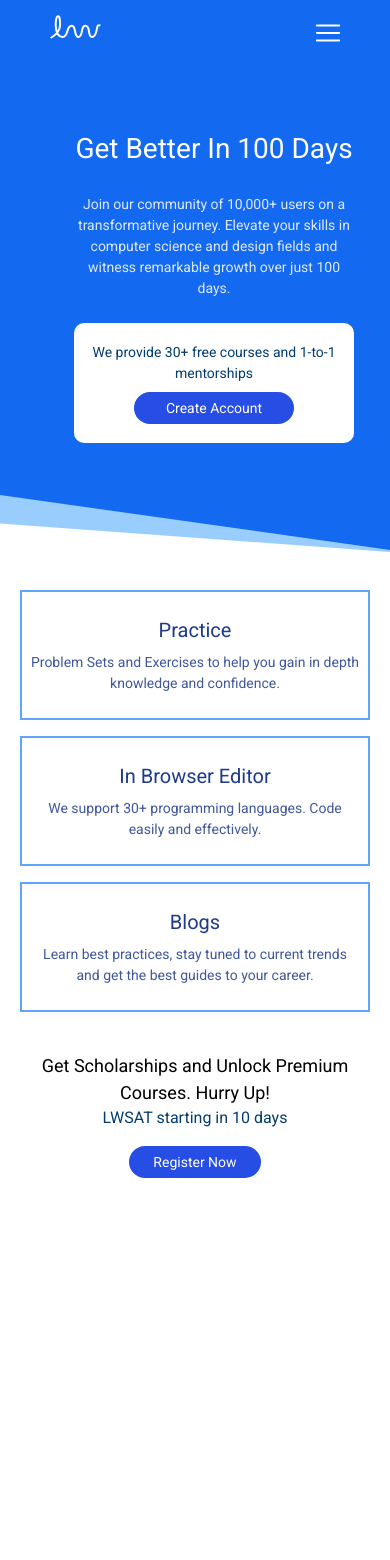
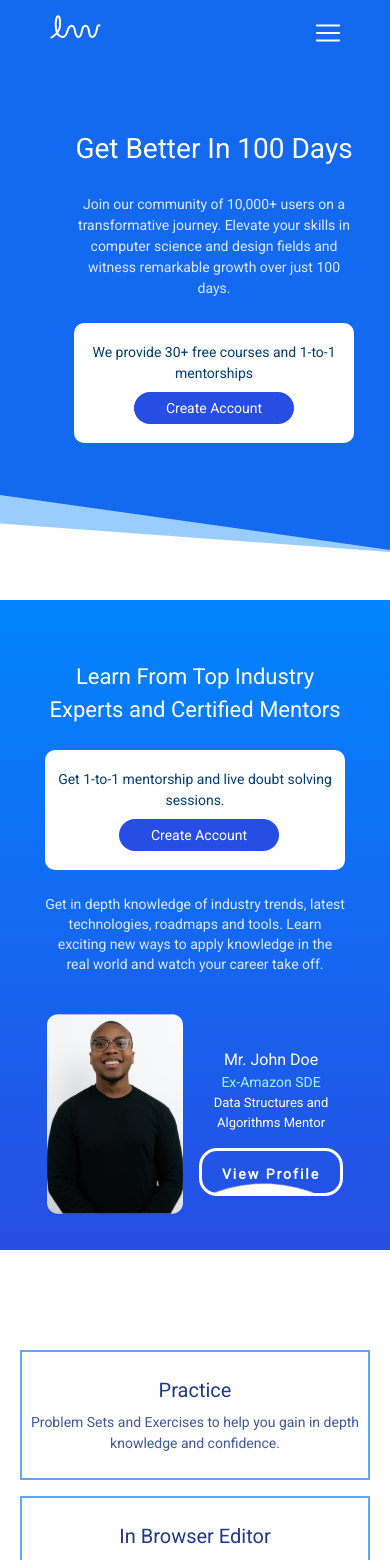
Before and after one commit to aayushi-2003/LearnWave, a React (Create React App) app: page / in a window 390 px wide. Shown: the top 1560 px of the page. Before the commit the page ends 1218 px from the top, so only its background shows below. Built offline with nearby package versions, Linux system fonts and the light colour scheme.

Commit message:
mentor section - responsive

```diff
--- a/src/App.js
+++ b/src/App.js
@@ -4,6 +4,7 @@ import Hero from './Hero';
 import Scholarship from './Scholarship';
 import {Features} from './Features';
 import Courses from './Courses';
+import Mentors from './Mentors';
 
 function App() {
   return (
@@ -11,6 +12,7 @@ function App() {
       <Navbar/>
       <Hero/>
       {/* <Courses/> */}
+      <Mentors/>
       <Features/>
       <Scholarship/>
     </div>
--- a/src/Features.js
+++ b/src/Features.js
@@ -1,6 +1,6 @@
 export const Features = () => {
   return (
-    <div className="flex flex-col md:flex-row justify-center items-center space-y-4 md:space-y-0 space-x-0 md:space-x-4 lg:space-x-8 xl:space-x-10 py-10 px-20">
+    <div className="section flex flex-col md:flex-row justify-center items-center space-y-4 md:space-y-0 space-x-0 md:space-x-4 lg:space-x-8 xl:space-x-10 py-10 px-20">
         <div className="h-[130px] lg:h-[170px] xl:h-[195px] border-2 border-blue-400 w-[350px] lg:w-[300px] xl:w-[350px] px-2 lg:px-6 py-4 xl:py-8 space-y-2 flex flex-col justify-center items-center md:items-start">
             <h1 className='text-xl lg:text-2xl xl:text-3xl text-blue-900'>Practice</h1>
             <p className="text-[14px] lg:text-base xl:text-lg text-blue-900 text-center md:text-justify text-opacity-85">Problem Sets and Exercises to help you gain in depth knowledge and confidence.</p>
--- /dev/null
+++ b/src/Mentors.js
@@ -0,0 +1,32 @@
+import mentor from './assets/mentor.svg';
+const Mentors = () => {
+  return (
+    <div className="section flex items-center justify-center ">
+        <div className="content-box  w-full md:w-[650px] lg:w-[900px] xl:w-[1200px] bg-gradient-to-b from-[#0285FF] to-[#264DE4] md:rounded-3xl flex items-center justify-center px-[50px] md:px-[80px] lg:px-[100px] py-[20px] md:py-[50px] md:space-x-20 flex-col lg:flex-row space-y-10 lg:space-y-0">
+            <div className='space-y-6 lg:space-y-10 md:w-[650px] md:px-[80px] lg:px-0 mt-10 lg:mt-0 flex items-center justify-center flex-col'>
+                <h1 className='text-[22px] md:text-[32px] lg:text-[50px] text-white text-center lg:text-left'>Learn From Top Industry Experts and Certified Mentors</h1>
+                <div className='w-[300px] md:w-[500px] xl:w-[650px] h-[120px] md:h-[80px] lg:h-[50px] xl:h-[70px] bg-white rounded-[10px] xl:rounded-[16px] flex flex-col lg:flex-row items-center justify-center max-lg:space-y-2 space-x-2 xl:space-x-4'>
+                    <p className='text-[#023C72] text-[14px] md:text-[16px] lg:text-[14px] xl:text-[16px] text-center md:text-nowrap'>Get 1-to-1 mentorship and live doubt solving sessions.</p>
+                    <button className='bg-secondary-blue px-8 lg:px-4 xl:px-8 py-1 xl:py-2 rounded-full hover:bg-opacity-85'>
+                        <span className='text-[14px] md:text-base text-white text-nowrap'>Create Account</span>
+                    </button>
+                </div>
+                <p className='text-white text-[14px] md:text-base lg:text-lg leading-5 md:leading-7 text-center lg:text-left text-opacity-85'>Get in depth knowledge of industry trends, latest technologies, roadmaps and tools. Learn exciting new ways to apply knowledge in the real world and watch your career take off.</p>
+            </div>
+            <div className='flex flex-row lg:flex-col justify-center items-center text-white space-x-4'>
+                <img src={mentor} alt="mentor" className='h-[200px] lg:h-[300px] xl:h-[350px] mb-4 xl:mb-2'/>
+                <div className='flex flex-col items-center justify-center'>
+                <span className='text-[16px] md:text-[20px]'>Mr. John Doe</span>
+                <span className='text-cyan-200 text-[14px] md:text-[18px]'>Ex-Amazon SDE</span>
+                <span className='text-center text-[13px] md:text-base'>Data Structures and Algorithms Mentor</span>
+                <button className='btn text-nowrap mt-4 xl:mt-2 '>
+                    <span className='text-[14px] md:text-[16px] lg:text-[20px]'>View Profile</span>
+                    </button>
+                </div>
+            </div>
+        </div>
+    </div>
+  )
+}
+
+export default Mentors
--- a/src/Navbar.js
+++ b/src/Navbar.js
@@ -7,7 +7,7 @@ import { IoMdClose } from "react-icons/io";
 const Navbar = () => {
     const [toggleMenu, setToggleMenu] = useState(false);
   return (
-    <div className=' navbar-container w-full fixed top-0 left-0 bg-primary-blue lg:h-[120px] md:h-[80px] h-[65px] xl:px-[150px] md:px-[100px] px-[50px] flex items-center justify-between z-10'>
+    <div className=' navbar-container w-full fixed top-0 left-0 bg-primary-blue lg:h-[120px] md:h-[80px] h-[65px] xl:px-[150px] md:px-[100px] px-[50px] flex items-center justify-between z-[999]'>
         <div className="logo flex items-center space-x-4">
             <img src={Logo} alt="logo" className='mb-3 lg:h-[30px] md:h-[26px] h-[24px]' />
             <h1 className="xl:text-[28px] text-[24px] text-yellow-300 font-medium hidden lg:block">LearnWave</h1>
@@ -18,7 +18,7 @@ const Navbar = () => {
                 <RxHamburgerMenu className='h-7 w-7 '/>}
             </div>
 
-            <ul className={`md:flex md:items-center md:justify-center md:py-0 py-12 md:pl-10 absolute md:static bg-primary-blue md:z-auto z-[-1] left-0 w-full xl:space-x-6 xl:text-[22px] text-[18px] space-x-3 space-y-4 md:space-y-0 font-medium md:w-auto transition-all duration-500 ease-in ${toggleMenu?'top-10':'top-[-490px]'}`}>
+            <ul className={`md:flex md:items-center md:justify-center md:py-0 py-12 md:pl-10 absolute md:static bg-primary-blue md:z-auto z-[-1] left-0 w-full xl:space-x-6 xl:text-[22px] text-[18px] px-11 md:space-x-3 space-y-4 md:space-y-0 font-medium md:w-auto transition-all duration-500 ease-in ${toggleMenu?'top-10':'top-[-490px]'}`}>
                 <li className="text-white text-opacity-95 cursor-pointer md:hover:border-b-yellow-300 md:hover:border-b-[3px] px-2">Explore</li>
                 <li className="text-white text-opacity-95 cursor-pointer  md:hover:border-b-yellow-300 md:hover:border-b-[3px] px-2">Courses</li>
                 <li className="text-white text-opacity-95 cursor-pointer md:hover:border-b-yellow-300 md:hover:border-b-[3px] px-2">Practice</li>
--- a/src/Scholarship.js
+++ b/src/Scholarship.js
@@ -2,7 +2,7 @@ import React from 'react'
 
 const Scholarship = () => {
   return (
-    <div className='w-full h-auto flex items-center justify-center flex-col pb-10 px-6'>
+    <div className='section w-full h-auto flex items-center justify-center flex-col pb-10 px-6'>
         <h1 className='text-[18px] md:text-[24px] lg:text-[32px] text-center'>Get Scholarships and Unlock Premium Courses. Hurry Up!</h1>
         <h2 className='text-[16px] md:text-[20px] lg:text-[28px] text-center text-[#023C72]'>LWSAT starting in 10 days</h2>
         <button className='bg-secondary-blue round-full py-1 md:py-2 px-6 rounded-full text-white mt-4 lg:mt-8 hover:bg-opacity-85'>
--- a/src/index.css
+++ b/src/index.css
@@ -4,6 +4,10 @@
 
 *{
   font-family: 'Roboto', sans-serif;
+}
+
+.section{
+  padding: 50px 0 50px 0;
 }
 
 .btn{
@@ -49,7 +53,7 @@
 }
 
 .btn:hover:before{
-  top: 15px;
+  top: 4px;
 }
 
 
```
Also changed, not shown: src/assets/mentor.svg (added).
